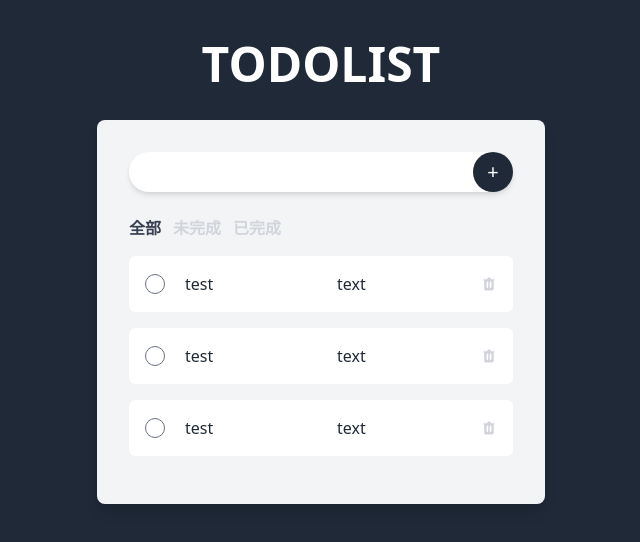
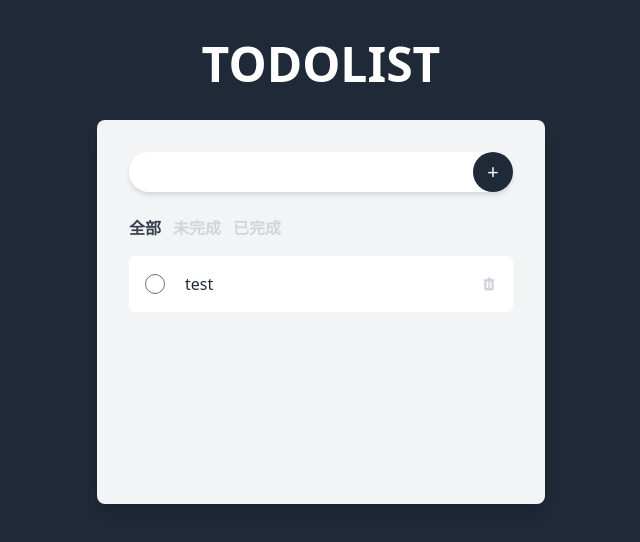
Before and after one commit to one-liang/todolist, a Vue app: page / in a window 1280 px wide. Shown: the top 542 px of the page, without its empty margins (319-959 px from the left). Built offline with nearby package versions, Linux system fonts and the light colour scheme.

Commit message:
feat: add new item

```diff
--- a/src/App.vue
+++ b/src/App.vue
@@ -1,17 +1,43 @@
 <script>
-export default {};
+import { ref } from "vue";
+
+export default {
+  setup() {
+    const todos = ref([
+      {
+        id: 1,
+        content: "test",
+        isDone: false,
+      },
+    ]);
+
+    const addTodo = (newTodo) => {
+      console.log("addTodo", newTodo);
+      todos.value.push({
+        id: Date.now(),
+        content: newTodo,
+        isDone: false,
+      });
+    };
+
+    return {
+      todos,
+      addTodo,
+    };
+  },
+};
 </script>
 
 <template>
   <div class="min-h-screen bg-gray-800 py-10">
     <h1 class="text-5xl text-white text-center font-semibold uppercase mb-8">Todolist</h1>
     <div class="max-w-md bg-gray-100 rounded-lg shadow-lg h-96 mx-auto p-8">
-      <InputBox class="mb-6" />
+      <InputBox class="mb-6" @add-todo="addTodo" />
 
       <Filters class="mb-4" />
 
       <ul class="space-y-4">
-        <List v-for="item in 3" :key="item" />
+        <List v-for="todo in todos" :key="todo.id" :todo="todo" />
       </ul>
     </div>
   </div>
--- a/src/components/InputBox.vue
+++ b/src/components/InputBox.vue
@@ -1,19 +1,39 @@
 
 <script>
+import { ref } from "vue";
+
 export default {
-  name: 'InputBox'
-}
+  name: "InputBox",
+  emits: ["add-todo"],
+  setup(props, { emit }) {
+    const newTodo = ref("");
+
+    const handleAddTodo = () => {
+      console.log("handleAddTodo");
+      emit("add-todo", newTodo.value);
+
+      newTodo.value = "";
+    };
+
+    return {
+      newTodo,
+      handleAddTodo,
+    };
+  },
+};
 </script>
 
 <template>
   <form class="relative">
     <input
+      v-model.trim="newTodo"
       class="w-full border-none bg-white rounded-full duration-200 shadow-md pl-4 pr-12 focus:ring-0"
       type="text"
     />
     <button
       class="absolute right-0 top-0 w-10 h-10 rounded-full bg-gray-800 text-white text-xl duration-200 hover:rotate-90 active:scale-90"
       type="button"
+      @click="handleAddTodo"
     >+</button>
   </form>
 </template>
--- a/src/components/List.vue
+++ b/src/components/List.vue
@@ -1,21 +1,41 @@
 <script>
+import { ref } from "vue";
+
 export default {
   name: "List",
+  props: {
+    todo: {
+      type: Object,
+      default: () => {},
+    },
+  },
+  setup(props) {
+    const newContent = ref(props.content);
+
+    return {
+      newContent,
+    };
+  },
 };
 </script>
 
 <template>
   <li class="flex justify-between px-4 py-2 bg-white rounded-md">
     <div class="flex items-center w-full space-x-3">
-      <input class="w-5 h-5 text-gray-800 rounded-full cursor-pointer focus:ring-0 active:scale-90" type="checkbox" />
-      <div class="w-full border-none px-2 text-gray-800 focus:ring-0 focus:border">test</div>
       <input
+        class="w-5 h-5 text-gray-800 rounded-full cursor-pointer focus:ring-0 active:scale-90"
+        type="checkbox"
+      />
+      <div
+        class="w-full border-none px-2 text-gray-800 focus:ring-0 focus:border"
+      >{{ todo.content }}</div>
+      <input
+        v-model="newContent"
         class="w-full border-none px-2 text-gray-800 focus:ring-gray-800"
         type="text"
-        value="text"
       />
     </div>
-    <button class="text-gray-300 ml-3 hover:text-red-700 active:scale-90" type="button">
+    <button class="text-gray-300 ml-3 hover:text-red-500 active:scale-90" type="button">
       <svg
         xmlns="http://www.w3.org/2000/svg"
         class="h-4 w-4 fill-current"
```
